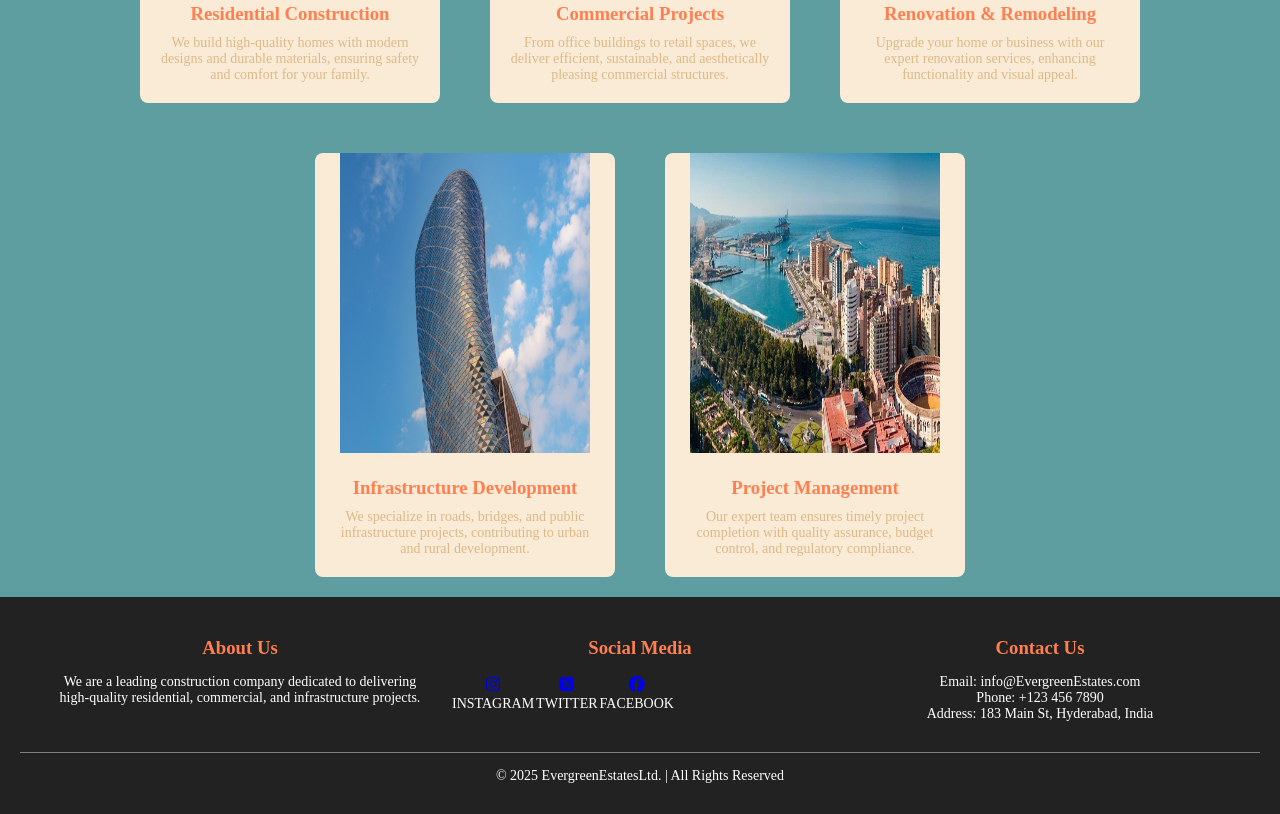
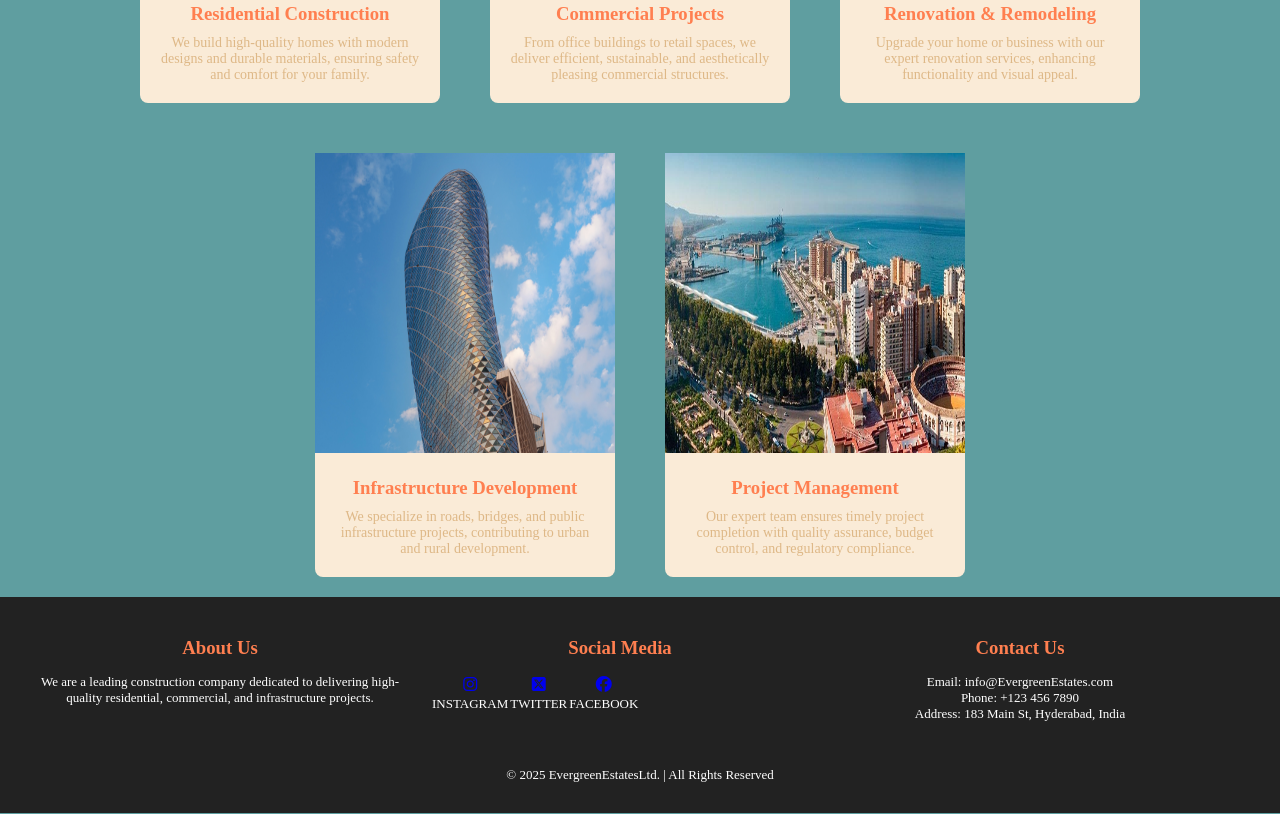
Before and after one commit to Yaswanthkumar6/CCAR2, a plain HTML site: page index.html in a window 1280 px wide. Shown: the part 1188-2002 px from the top of the page. Drawn offline with Linux system fonts and the light colour scheme.

Commit message:
Update styles.css

```diff
--- a/styles.css
+++ b/styles.css
@@ -72,7 +72,6 @@ nav{
 
  /*cards*/
 
-
  .container {
     display: flex;
     flex-wrap: wrap;
@@ -111,7 +110,7 @@ nav{
 }
 
 .img{
-    max-width: 250px;
+    max-width: 300px;
     height:300px;
 }
 
@@ -129,6 +128,7 @@ main h1{
 }
 
  /* Footer*/
+
 footer {
     background-color: #222;
     color: white;
@@ -141,7 +141,6 @@ footer {
     flex-wrap: wrap;
     justify-content: space-between;
     max-width: 1200px;
-    margin: auto;
     padding-bottom: 20px;
 }
 
@@ -157,7 +156,7 @@ footer {
 }
 
 .footer-section p {
-    font-size: 14px;
+    font-size: small ;
     color: white;
 }
 
@@ -168,14 +167,12 @@ footer {
  }
 
  .footer-bottom {
-    border-top: 1px solid grey;
     padding-top: 15px;
-    font-size: 14px;
+    font-size: small;
     color: white;
 }
 
-/* Responsive Design */
-@media (max-width: 600px) {
+ @media (max-width: 600px) {
     .footer-container {
         flex-direction: column;
         text-align: center;
```
